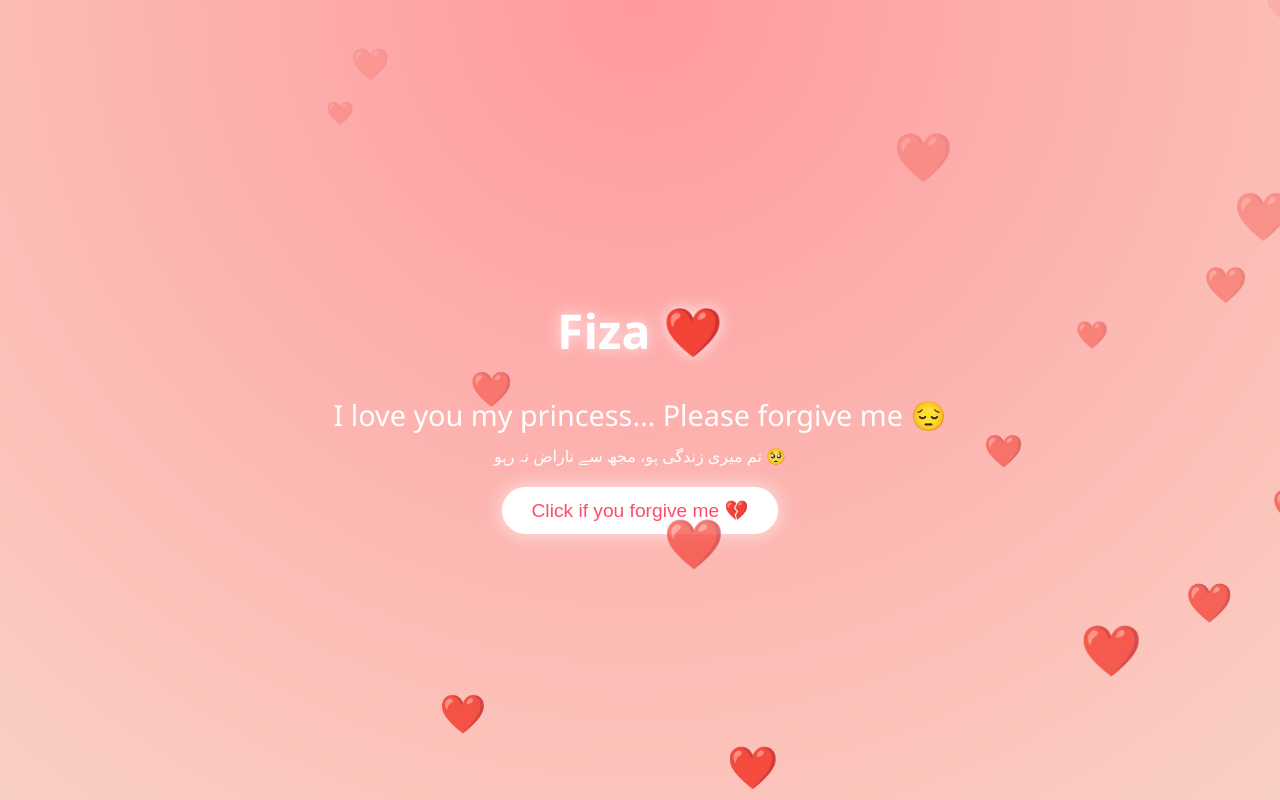
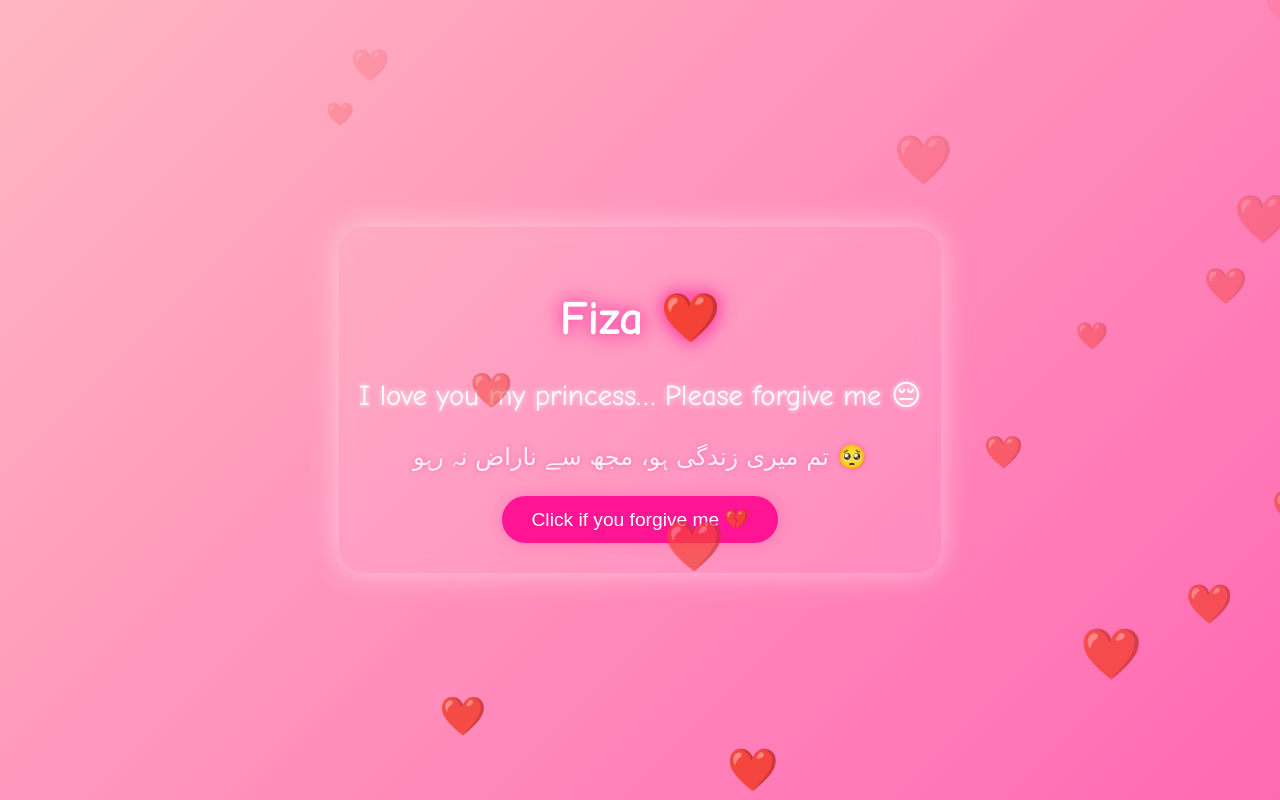
Before and after one commit to ayansaqib91-cmd/JANUUUUU, a plain HTML site: page index.html in a window 1280 px wide. Shown: the top 800 px of the page. Drawn offline with Linux system fonts and the light colour scheme.

Commit message:
Add files via upload

```diff
--- a/index.html
+++ b/index.html
@@ -1,5 +1,5 @@
 <!DOCTYPE html>
-<html>
+<html lang="en">
 <head>
 <meta charset="UTF-8">
 <title>For Fiza ❤️</title>
@@ -7,45 +7,60 @@
 body {
   margin:0;
   height:100vh;
-  background: radial-gradient(circle at top, #ff9a9e, #fad0c4);
+  background: linear-gradient(135deg, #ffb6c1, #ff69b4); /* soft pink gradient */
   display:flex;
   justify-content:center;
   align-items:center;
   text-align:center;
-  font-family: 'Segoe UI', sans-serif;
+  font-family: 'Comic Sans MS', cursive, sans-serif;
   overflow:hidden;
 }
 
-.box {
-  color:white;
-  animation: pop 2s ease;
+.container {
+  background: rgba(255,255,255,0.1);
+  padding: 30px 20px;
+  border-radius: 25px;
+  box-shadow: 0 0 30px rgba(255,255,255,0.5);
+  backdrop-filter: blur(10px);
 }
 
 h1 {
   font-size:3em;
-  text-shadow:0 0 15px rgba(255,255,255,0.8);
+  color: #fff;
+  text-shadow: 0 0 10px #ff69b4, 0 0 20px #ff1493;
 }
 
 #msg {
   font-size:1.8em;
   margin-top:15px;
   min-height:50px;
+  color:white;
+  text-shadow: 0 0 5px #fff;
+}
+
+#urdu {
+  margin-top:15px;
+  font-size:1.5em;
+  color: #fff0f5;
+  text-shadow: 0 0 5px #ff69b4;
 }
 
 button {
-  margin-top:20px;
+  margin-top:25px;
   padding:12px 30px;
   border:none;
-  border-radius:40px;
-  background:white;
-  color:#ff4b6e;
+  border-radius:50px;
+  background: #ff1493;
+  color:white;
   font-size:1.2em;
-  box-shadow:0 0 20px rgba(255,255,255,0.7);
+  cursor:pointer;
+  box-shadow: 0 0 15px rgba(255,105,180,0.7);
+  transition: all 0.3s ease;
 }
 
-@keyframes pop {
-  from {transform:scale(0);}
-  to {transform:scale(1);}
+button:hover {
+  transform: scale(1.1);
+  box-shadow: 0 0 25px rgba(255,105,180,1);
 }
 
 .heart {
@@ -53,24 +68,34 @@ button {
   font-size:25px;
   animation: float 5s linear infinite;
 }
+
 @keyframes float {
   from {bottom:-50px; opacity:1;}
   to {bottom:110vh; opacity:0;}
+}
+
+@media screen and (max-width:480px){
+  h1 { font-size:2em; }
+  #msg { font-size:1.2em; }
+  #urdu { font-size:1em; }
+  button { font-size:1em; padding:10px 20px; }
 }
 </style>
 </head>
 <body>
 
-<div class="box">
+<div class="container">
   <h1>Fiza ❤️</h1>
   <div id="msg"></div>
-  <div>تم میری زندگی ہو، مجھ سے ناراض نہ رہو 🥺</div>
+  <div id="urdu">تم میری زندگی ہو، مجھ سے ناراض نہ رہو 🥺</div>
   <button onclick="forgive()">Click if you forgive me 💔</button>
 </div>
 
 <script>
 const text="I love you my princess… Please forgive me 😔";
 let i=0;
+const msg=document.getElementById("msg");
+
 function type(){
  if(i<text.length){
   msg.innerHTML+=text[i];
```
